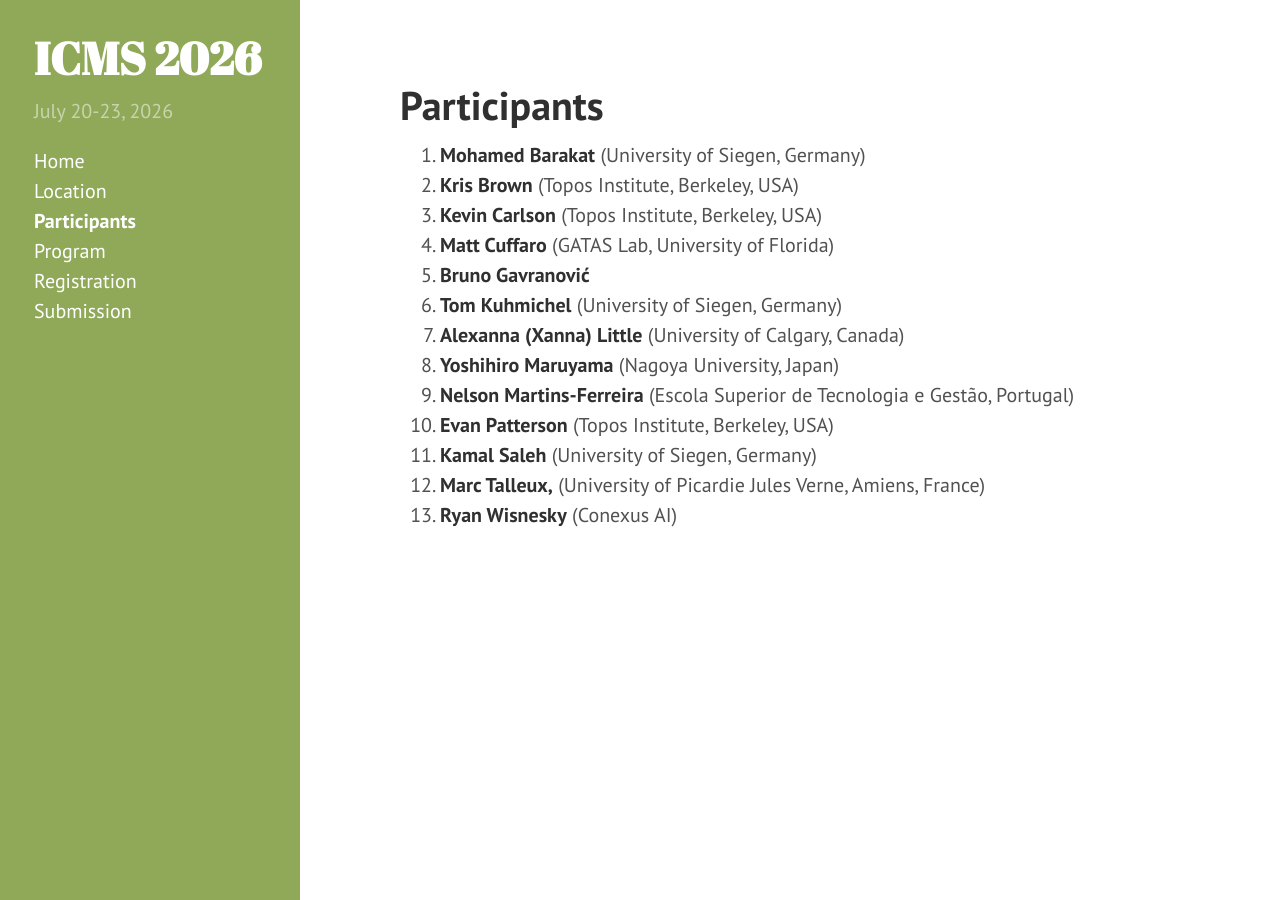
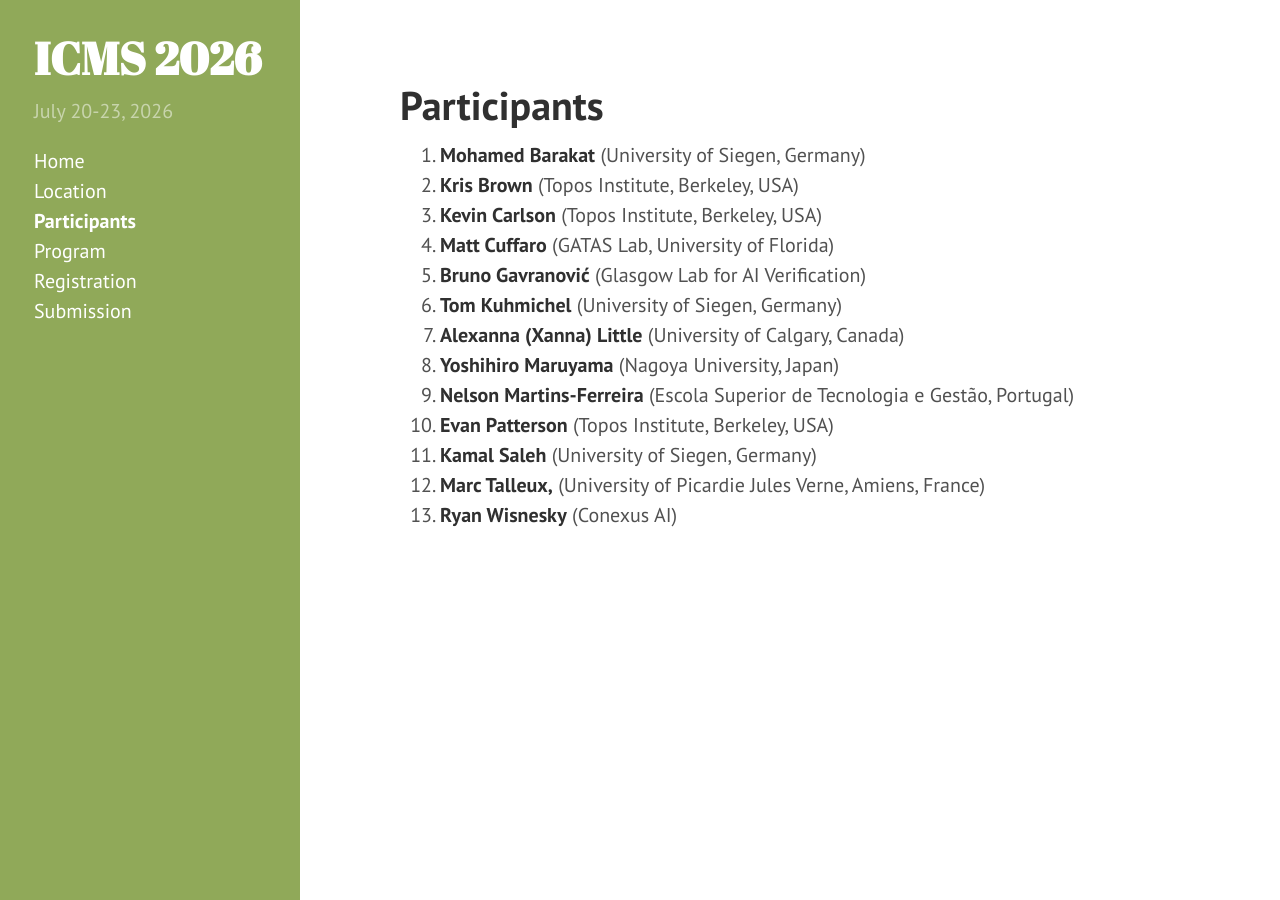
Before and after one commit to homalg-project/cct-icms-2026, a Jekyll site: the page built from participants.md, in a window 1280 px wide. Built offline with Jekyll 4.4.1, drawn with Linux system fonts in a browser that asks for light colours.

Commit message:
added Bruno's affiliation

```diff
--- a/_data/participants.yml
+++ b/_data/participants.yml
@@ -11,7 +11,7 @@
   affiliation: GATAS Lab, University of Florida
 
 - name: Bruno Gavranović
-  affiliation:
+  affiliation: Glasgow Lab for AI Verification
 
 - name: Tom Kuhmichel
   affiliation: University of Siegen, Germany
```
